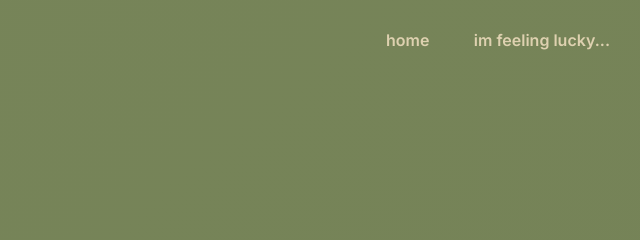
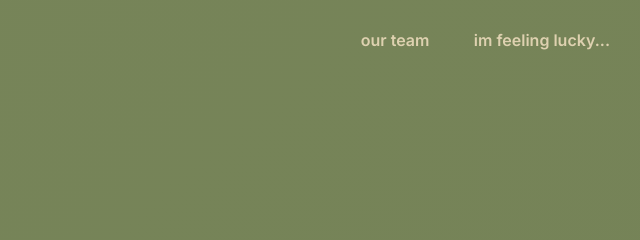
Before and after one commit to QickN/VertoInc-Web, a plain HTML site: page index.html in a window 1280 px wide. Shown: the top 240 px of the page, 640-1280 px from the left. Drawn offline with nearby package versions, Linux system fonts and the light colour scheme.

Commit message:
our team change

```diff
--- a/index.html
+++ b/index.html
@@ -17,7 +17,7 @@
             </div>
             <nav>
                 <ul>
-                    <li><a href="ourTeam.html">home</a></li>
+                    <li><a href="ourTeam.html">our team</a></li>
                     <li><a href="#" target="_blank" id="feelingLucky">im feeling lucky...</a></li>
                 </ul>
             </nav>
```
